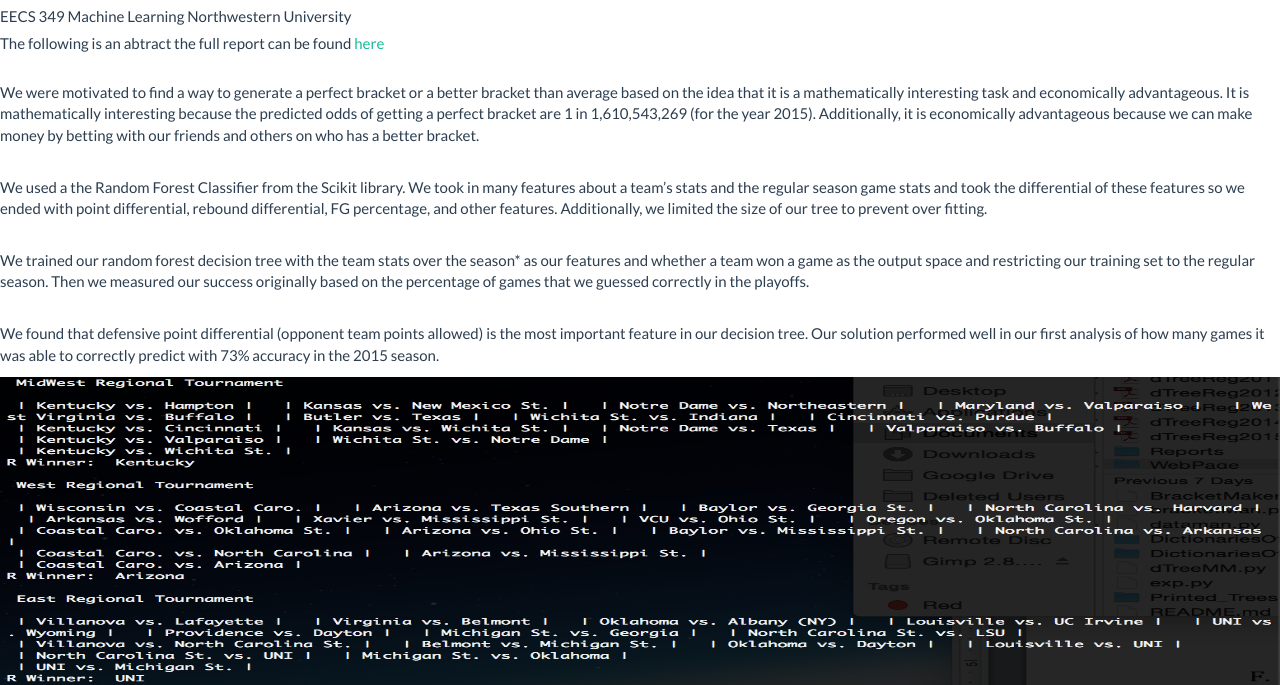
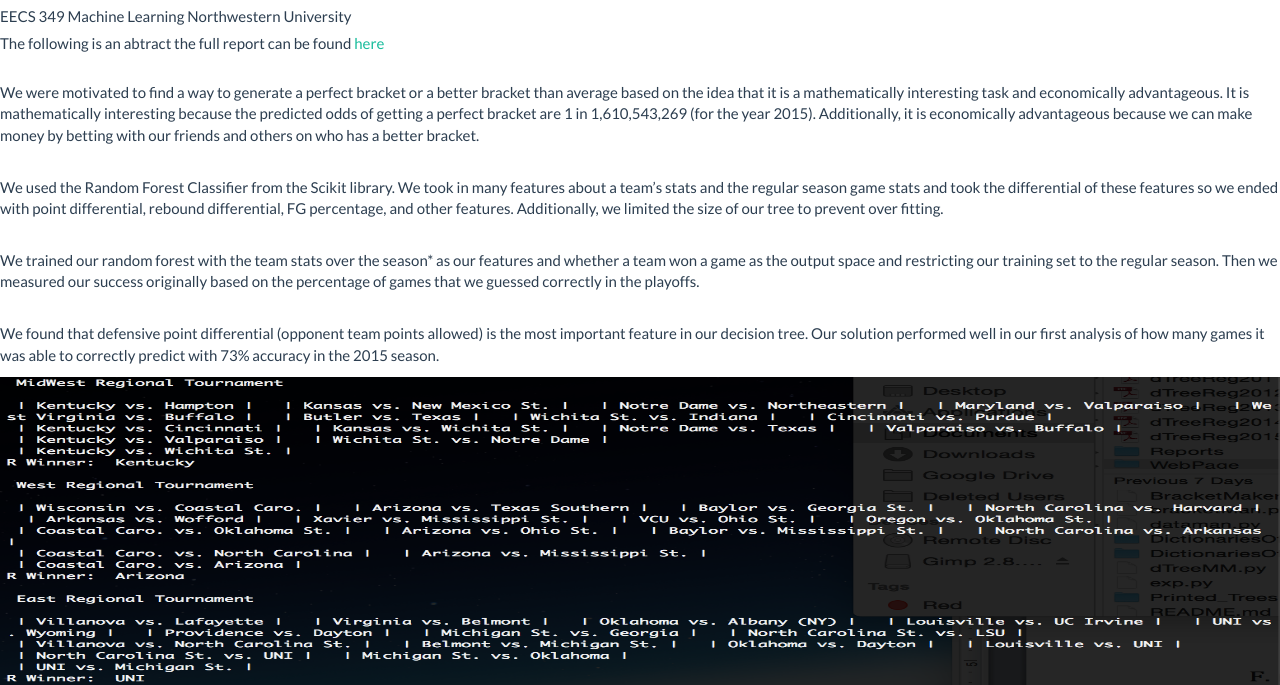
Before and after one commit to MichaelGofron/NCAAB_Bracket_Predictor, a plain HTML site: page index.html in a window 1280 px wide. Shown: the part 115-800 px from the top of the page. Drawn offline with Linux system fonts and the light colour scheme; a script that the page names is missing.

Commit message:
Grammar error

```diff
--- a/index.html
+++ b/index.html
@@ -23,8 +23,8 @@ Nothing to see yet, move along...
   </h5>
 
   <p>We were motivated to find a way to generate a perfect bracket or a better bracket than average based on the idea that it is a mathematically interesting task and economically advantageous. It is mathematically interesting because the predicted odds of getting a perfect bracket are 1 in 1,610,543,269 (for the year 2015). Additionally, it is economically advantageous because we can make money by betting with our friends and others on who has a better bracket.</p>
-  <p>We used a the Random Forest Classifier from the Scikit library. We took in many features about a team’s stats and the regular season game stats and took the differential of these features so we ended with point differential, rebound differential, FG percentage, and other features. Additionally, we limited the size of our tree to prevent over fitting.</p>
-  <p>We trained our random forest decision tree with the team stats over the season* as our features and whether a team won a game as the output space and restricting our training set to the regular season. Then we measured our success originally based on the percentage of games that we guessed correctly in the playoffs.</p>
+  <p>We used the Random Forest Classifier from the Scikit library. We took in many features about a team’s stats and the regular season game stats and took the differential of these features so we ended with point differential, rebound differential, FG percentage, and other features. Additionally, we limited the size of our tree to prevent over fitting.</p>
+  <p>We trained our random forest with the team stats over the season* as our features and whether a team won a game as the output space and restricting our training set to the regular season. Then we measured our success originally based on the percentage of games that we guessed correctly in the playoffs.</p>
   <p>We found that defensive point differential (opponent team points allowed) is the most important feature in our decision tree.  Our solution performed well in our first analysis of how many games it was able to correctly predict with 73% accuracy in the 2015 season. </p>
 
   <img src="Images/terminal_output_bracket.png" height="500" width="100%" alt="terminal bracket output">
```
